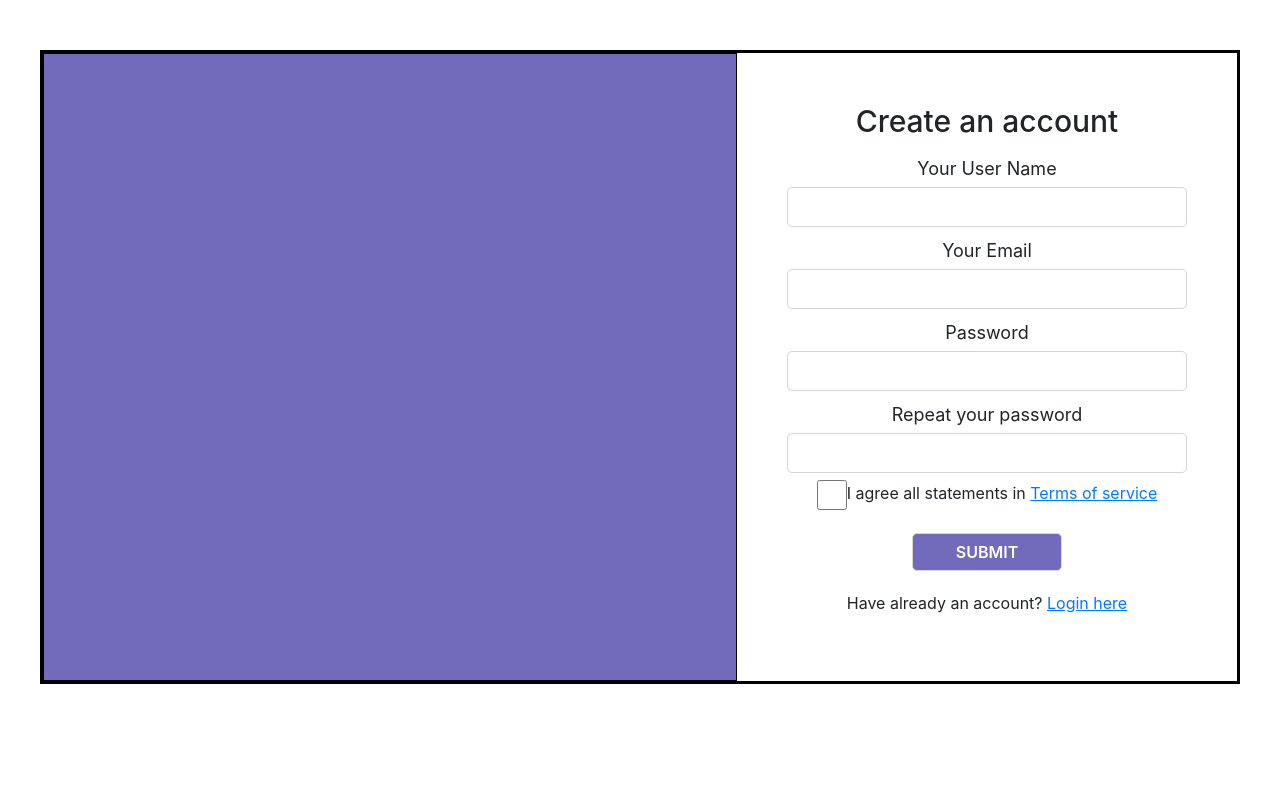
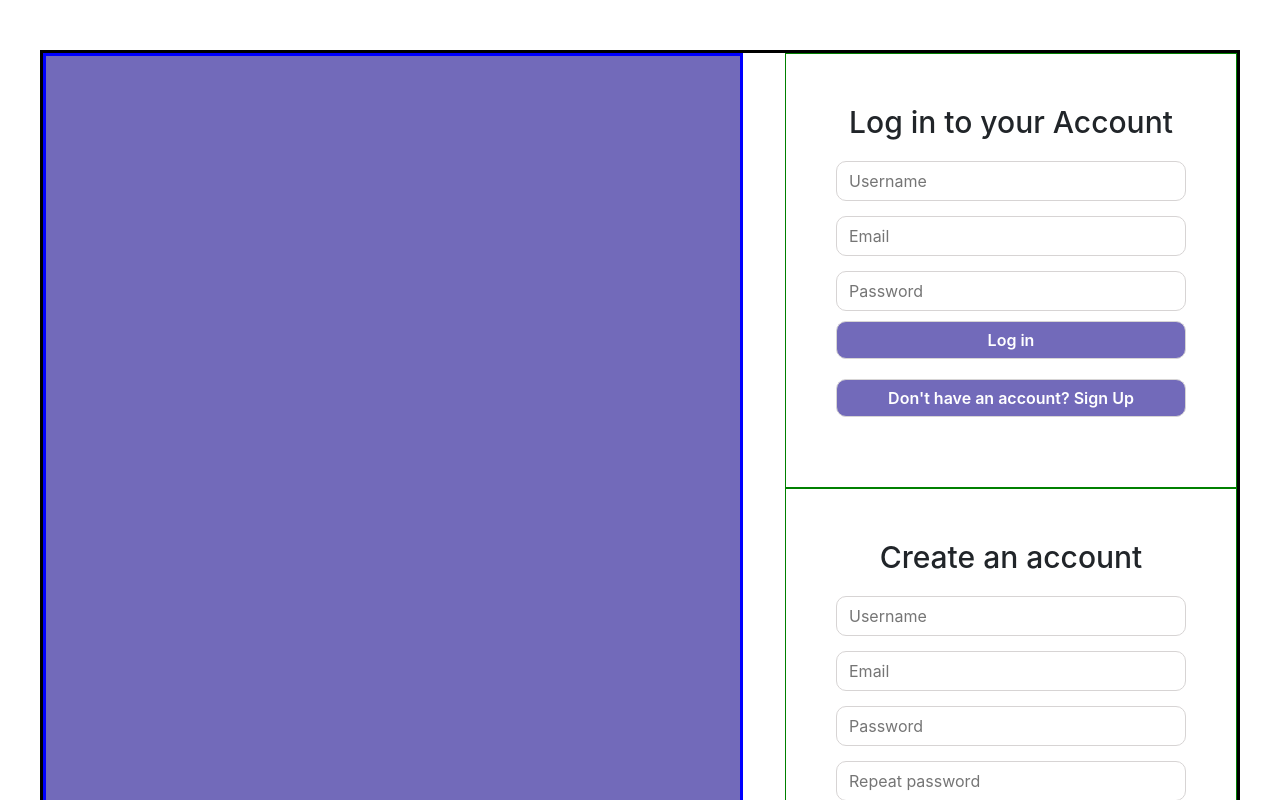
Before and after one commit to N1ph1l1m/internetTech, a React (Create React App) app: page / in a window 1280 px wide. Shown: the top 800 px of the page. Built offline with nearby package versions, Linux system fonts and the light colour scheme.

Commit message:
Create loginform and login components

```diff
--- a/src/App.js
+++ b/src/App.js
@@ -1,20 +1,20 @@
-import React, {  } from "react";
-import './App.css';
-import Registration from './components/registration/registration';
+import React from "react";
+import "./App.css";
 import styled from "styled-components";
+import LoginForm from "./components/loginForm/loginform";
 
 const WrapApp = styled.div`
-  width:1200px;
-  border:3px black solid;
-  margin:50px auto;
-  display:flex;
-  justify-content:space-between;
-`
+  width: 1200px;
+  border: 3px black solid;
+  margin: 50px auto;
+  display: flex;
+  justify-content: space-between;
+`;
 const LeftBlock = styled.div`
-  width:700px;
-  border: 1px solid black;
-  background-color:#726aba;
-`
+  width: 700px;
+  border: 3px solid blue;
+  background-color: #726aba;
+`;
 
 // const RightBlock = styled.div`
 //   width:500px;
@@ -23,14 +23,13 @@ const LeftBlock = styled.div`
 //   background-color:#326aba;
 // `
 function App() {
-
   return (
     <div className="App">
-  <WrapApp>
-  <LeftBlock/>
-  {/* <RightBlock/> */}
-  <Registration/>
-  </WrapApp>
+      <WrapApp>
+        <LeftBlock></LeftBlock>
+        {/* <RightBlock/> */}
+        <LoginForm/>
+      </WrapApp>
     </div>
   );
 }
--- a/src/components/button/button.css
+++ b/src/components/button/button.css
@@ -5,13 +5,13 @@
   color: #fff;
   font-weight: 600;
   cursor: pointer;
-  text-transform: uppercase;
+  /* text-transform: uppercase; */
   display: inline-block;
   text-decoration: none;
-  width: 150px;
   margin: 0px auto;
-  border-radius: 5px;
+  border-radius: 10px;
   margin-bottom: 20px;
+
 }
 
 .btn:hover {
--- a/src/components/input/input.css
+++ b/src/components/input/input.css
@@ -1,10 +1,10 @@
 .input {
   box-sizing: border-box;
   height: 40px;
-  width: 100%;
+  width: 350px;
   padding: 12px;
   border: 1px solid #d7d4d4;
-  border-radius: 5px;
+  border-radius: 10px;
   margin-bottom: 10px;
 }
 
--- /dev/null
+++ b/src/components/loginForm/login/login.jsx
@@ -0,0 +1,62 @@
+import React from "react";
+import Input from "../../input/input";
+import Button from "../../button/button";
+
+import '../loginform.css'
+function Login(){
+    // const [user, setUser] = useState("");
+    // const [email, setEmail] = useState("");
+    // const [pass, setPass1] = useState("");
+    return(
+        <>
+          <section>
+        <div className="wrap_container">
+          <h2 className="titleReg">Log in to your Account</h2>
+          <p>
+            {/* {msg !== "" ? (
+              <span className="success">{msg}</span>
+            ) : (
+              <span className="error">{error}</span>
+            )} */}
+          </p>
+          <Input
+            type="text"
+            name="user"
+            //value={user}
+            //onChange={(e) => handleInputChange(e, "user")}
+            //onBlur={checkUser}
+            placeholder="Username"
+          />
+          <Input
+            type="email"
+            name="email"
+            placeholder="Email"
+           // value={email}
+            ///onChange={(e) => handleInputChange(e, "email")}
+            //onBlur={checkEmail}
+          />
+
+          <Input
+            type="password"
+            name="pass1"
+            placeholder="Password"
+            //value={pass}
+            //onChange={(e) => handleInputChange(e, "pass1")}
+            //onBlur={checkPassword}
+          />
+          <Button type="submit"
+            className="newSize"
+        //   onClick={handleSubmit}
+          >
+            Log in
+          </Button>
+          <br />
+          <Button type="submit" className="newSize">
+            Don't have an account? Sign Up
+          </Button>
+        </div>
+      </section>
+        </>
+    )
+}
+export default Login;
--- a/src/components/registration/registration.css
+++ b/src/components/loginForm/loginform.css
@@ -1,6 +1,7 @@
 .wrap_container {
   max-width: 500px;
   padding: 50px;
+  border: 1px solid green;
 }
 
 .wrap2 {
@@ -29,3 +30,7 @@
   width: 30px;
   cursor: pointer;
 }
+
+.newSize{
+  width:350px;
+}
--- /dev/null
+++ b/src/components/loginForm/loginform.jsx
@@ -0,0 +1,22 @@
+import React from "react";
+import Registration from "./registration/registration";
+import Login from "./login/login";
+
+import styled from "styled-components";
+
+const LoginWrap= styled.div`
+max-width:600px;
+${'' /* border:1px solid blue; */}
+
+`
+function LoginForm(){
+    //const [login, setLogin] = useState("");
+
+    return(
+        <LoginWrap>
+        <Login/>
+        <Registration />
+        </LoginWrap>
+    )
+}
+export default LoginForm;
--- a/src/components/registration/registration.jsx
+++ b/src/components/loginForm/registration/registration.jsx
@@ -1,8 +1,8 @@
 import React, { useEffect, useState } from "react";
-import Input from "../input/input";
-import Button from "../button/button";
+import Input from "../../input/input";
+import Button from "../../button/button";
 
-import "./registration.css";
+import "../loginform.css";
 
 function Registration() {
   const [user, setUser] = useState("");
@@ -157,15 +157,15 @@ function Registration() {
           <Input
             type="text"
             name="user"
-            label="Your User Name"
             value={user}
             onChange={(e) => handleInputChange(e, "user")}
             onBlur={checkUser}
+            placeholder="Username"
           />
           <Input
             type="email"
             name="email"
-            label="Your Email"
+            placeholder="Email"
             value={email}
             onChange={(e) => handleInputChange(e, "email")}
             onBlur={checkEmail}
@@ -174,7 +174,7 @@ function Registration() {
           <Input
             type="password"
             name="pass1"
-            label="Password"
+            placeholder="Password"
             value={pass1}
             onChange={(e) => handleInputChange(e, "pass1")}
             onBlur={checkPassword}
@@ -183,34 +183,23 @@ function Registration() {
           <Input
             type="password"
             name="pass2"
-            label="Repeat your password"
+            placeholder="Repeat password"
             value={pass2}
             onChange={(e) => handleInputChange(e, "pass2")}
             onBlur={checkPassword}
+            text="pass"
           />
 
-          <div className="checkAccount">
-            <Input
-              type="checkbox"
-              defaultValue
-              className="form-check"
-              id="form2Example3cg"
-            />
-            <span>
-              I agree all statements in{" "}
-              <a href="#!">
-                <u>Terms of service</u>
-              </a>
-            </span>
-          </div>
-
-          <Button type="submit" onClick={handleSubmit}>Submit</Button>
-          <p className="textAccount">
-            Have already an account?{" "}
-            <a href="#!">
-              <u>Login here</u>
-            </a>
-          </p>
+          <Button type="submit" onClick={handleSubmit}
+            className="newSize">
+            Get started
+          </Button>
+          <br />
+          <Button type="submit"
+            className="newSize"
+             >
+            Already have account? Log in
+          </Button>
         </div>
       </section>
     </>
```
Also changed, not shown: src/components/loginForm/login/login.css (added).
